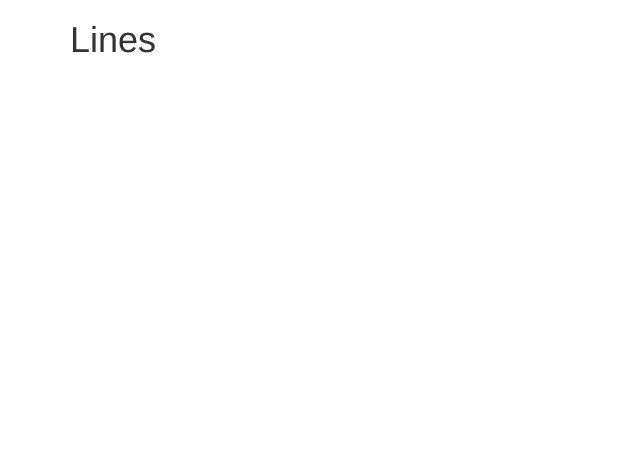
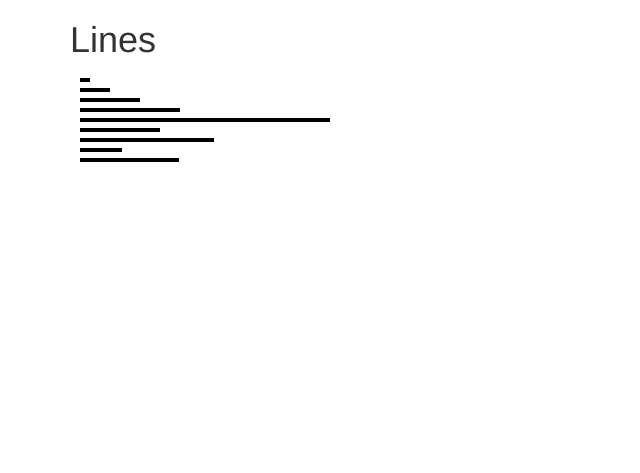
Before and after one commit to rinziv/VA2017, a website: page lines/index.html in a window 1280 px wide. Shown: the whole page, without its empty margins (0-640 px from the left). Drawn offline with nearby package versions, Linux system fonts and the light colour scheme.

Commit message:
basic visualization of numbers by lines

```diff
--- a/lines/index.html
+++ b/lines/index.html
@@ -15,6 +15,32 @@
 
 			</div>
 		</div>
+		<script type="text/javascript">
+			// get a new dataset
+		var numbers = [10,30,60,100,250,80,134,42,99];
 
+		var svg = d3.select("#viz")
+			.append("svg")
+			.attr("width",600)
+		.attr("height",400);
+
+		svg.selectAll("line")
+			.data(numbers)
+			.enter()
+			.append("line")
+			.attr("x1",10)
+			.attr("y1",function(d,i){return 10*i+10})
+			.attr("y2",function(d,i){return 10*i+10})
+			.attr("x2",function(d){return 10 + d})
+			.attr("stroke","black")
+			.attr("stroke-width",4)
+
+			;
+
+
+			function posy(d,i){
+				return 10*i;
+			}
+		</script>
 	</body>
 </html>
```
